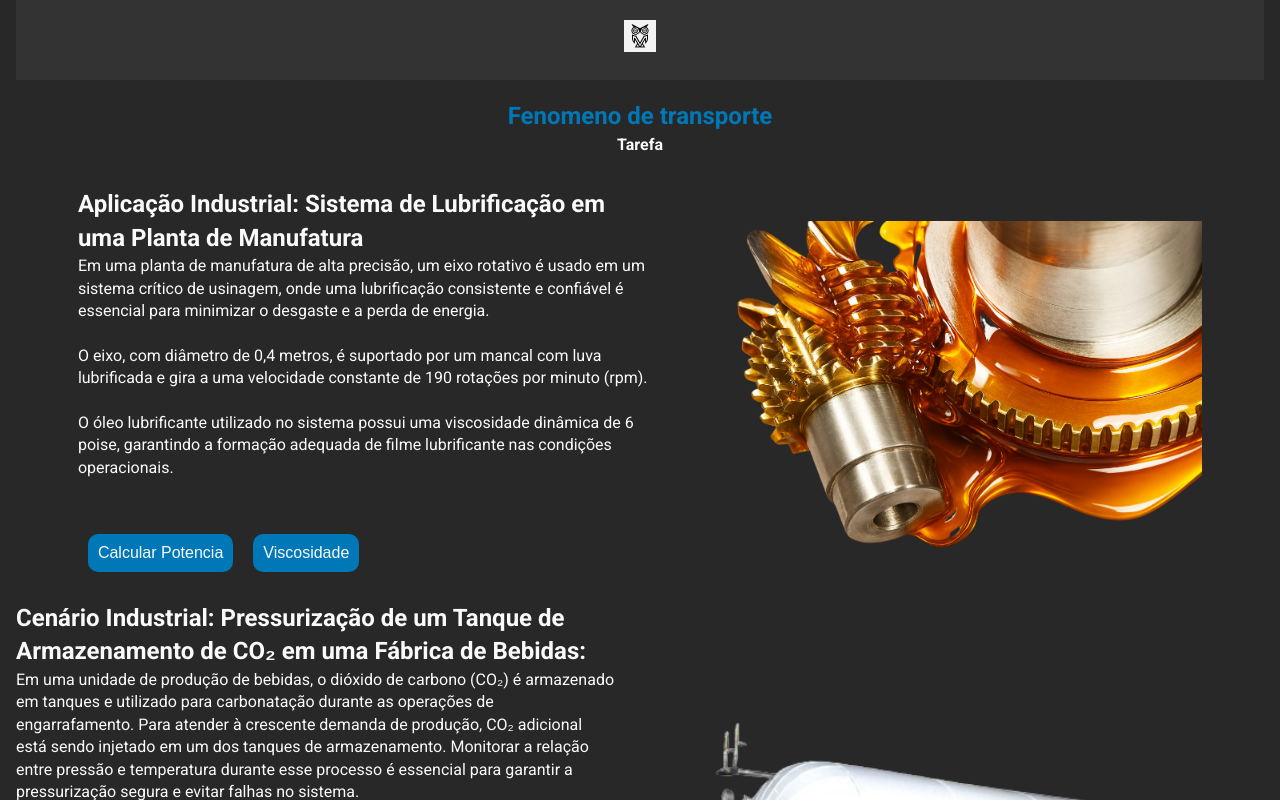
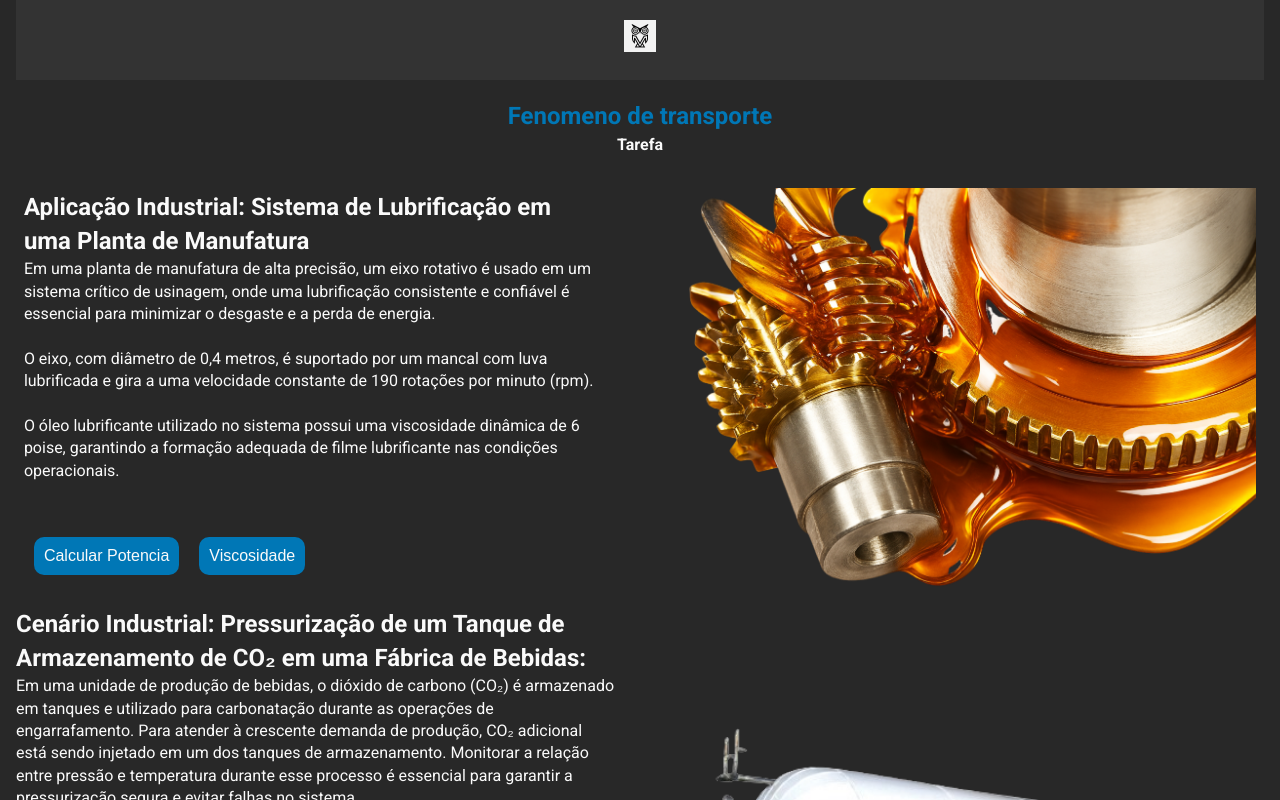
Before and after one commit to ValerioF16/viscosidade, a React (Vite) app in the folder projeto 2/: page / in a window 1280 px wide. Shown: the top 800 px of the page. Built offline with nearby package versions, Linux system fonts and the light colour scheme.

Commit message:
Versao 3.2

```diff
--- a/projeto 2/src/components/testeIndex/testeStyle.module.css
+++ b/projeto 2/src/components/testeIndex/testeStyle.module.css
@@ -97,8 +97,9 @@
 
 }
 
+
 .imgHome{
-    height: 20.5rem;
+  height: 25rem;
 }
 .imgTan {
   height: 19.5rem;
```
